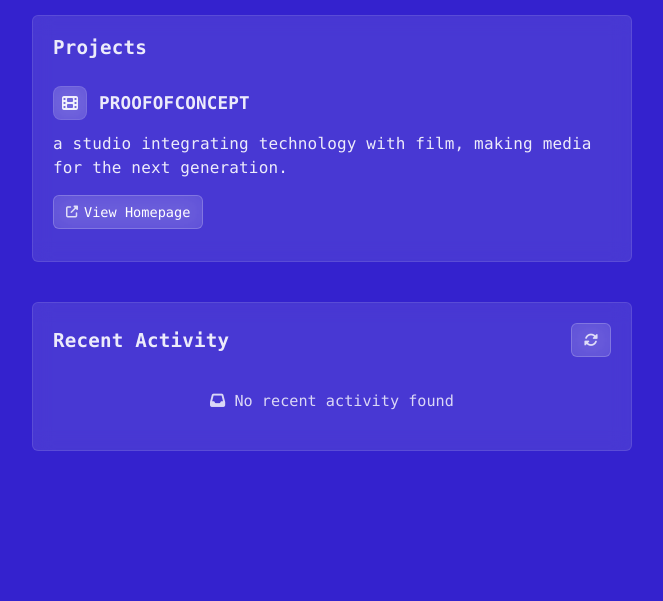
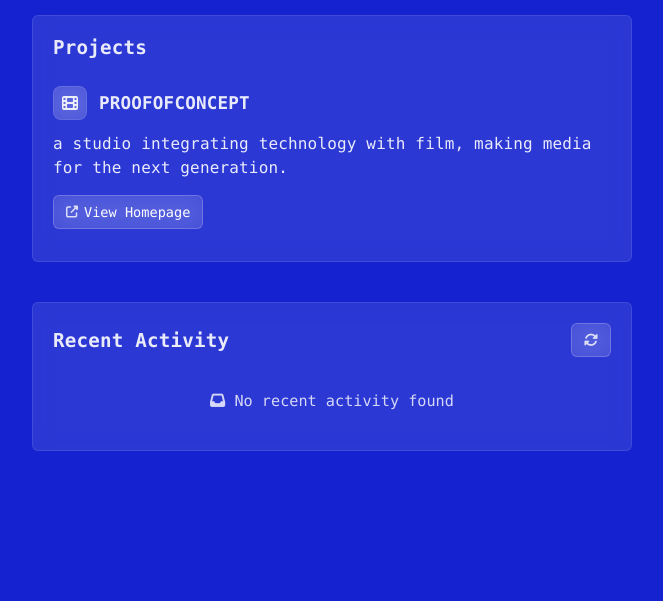
Before and after one commit to jackokeeffe/website, a website: page index.html in a window 1280 px wide. Shown: the part 199-800 px from the top of the page, without its empty margins (308-971 px from the left). Drawn offline with Linux system fonts and the light colour scheme; no server answers.

Commit message:
Update style.css

```diff
--- a/style.css
+++ b/style.css
@@ -1,7 +1,7 @@
 body{
     font-family: 'JetBrains Mono', 'Fira Code', 'Consolas', 'Monaco', monospace;
     color: #ffffff;
-    background-color: #3422ce;
+    background-color: #1422CF;
     margin: 0;
     padding: 0;
     min-height: 100vh;
```
